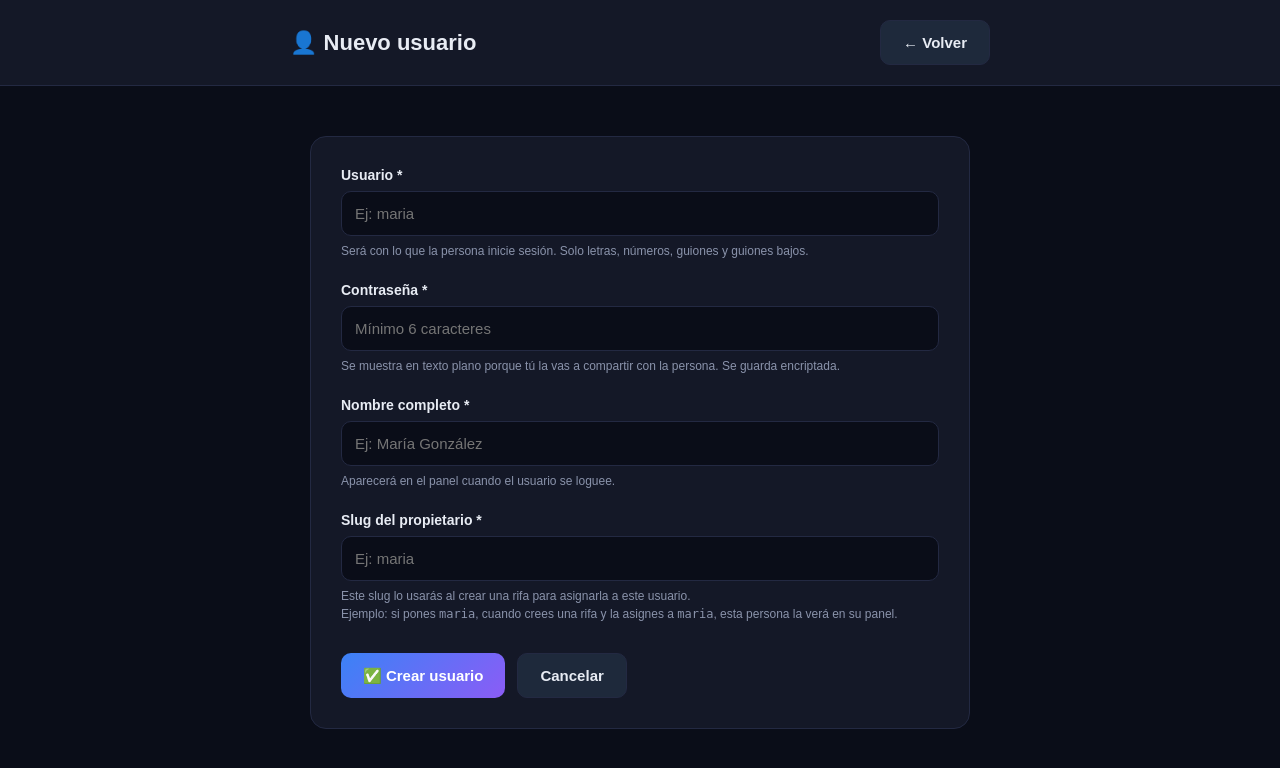
After one commit to redllinas1248/sorteos, a Flask app: page /rifas/admin/admins/nuevo in a window 1280 px wide. The commit adds this page. Shown: the top 768 px of the page. Run offline with Flask 3, Linux system fonts and the light colour scheme; the visitor is signed in with stand-in values (Sample User, id 1).

Commit message:
Agregar panel de gestion de usuarios

```diff
--- a/app.py
+++ b/app.py
@@ -1,6 +1,6 @@
 import os
 import secrets
-
+from werkzeug.security import generate_password_hash
 from datetime import (
     datetime,
     timedelta,
@@ -2134,6 +2134,249 @@ def clonar_rifa(rifa_id):
         db.close()
 
 # ============================================================
+# ADMIN: GESTIÓN DE USUARIOS RESTRINGIDOS
+# Solo el super admin puede crear/editar usuarios para
+# que vean las estadísticas de sus propias rifas.
+# ============================================================
+
+@app.route("/rifas/admin/admins")
+@admin_required
+def admin_usuarios():
+
+    db = get_db()
+
+    try:
+
+        cursor = db.cursor()
+
+        cursor.execute("""
+            SELECT
+                id,
+                username,
+                nombre,
+                propietario_slug,
+                activo,
+                ultimo_acceso,
+                creado_en
+            FROM sp_admins
+            ORDER BY creado_en DESC
+        """)
+
+        usuarios = cursor.fetchall()
+
+        return render_template(
+            "admin_usuarios.html",
+            usuarios=usuarios
+        )
+
+    finally:
+
+        db.close()
+
+
+@app.route("/rifas/admin/admins/nuevo")
+@admin_required
+def nuevo_admin():
+    return render_template("nuevo_admin.html")
+
+
+@app.route("/rifas/admin/admins/nuevo", methods=["POST"])
+@admin_required
+def crear_admin():
+
+    username = request.form.get("username", "").strip().lower()
+    password = request.form.get("password", "").strip()
+    nombre = request.form.get("nombre", "").strip()
+    propietario_slug = request.form.get("propietario_slug", "").strip().lower()
+
+    # Validaciones
+    if not username or not password or not nombre or not propietario_slug:
+        flash("Todos los campos son obligatorios.", "error")
+        return redirect(url_for("nuevo_admin"))
+
+    if len(username) < 3 or len(username) > 50:
+        flash("El usuario debe tener entre 3 y 50 caracteres.", "error")
+        return redirect(url_for("nuevo_admin"))
+
+    if len(password) < 6:
+        flash("La contraseña debe tener al menos 6 caracteres.", "error")
+        return redirect(url_for("nuevo_admin"))
+
+    if not username.replace("-", "").replace("_", "").isalnum():
+        flash("El usuario solo puede tener letras, números, guiones y guiones bajos.", "error")
+        return redirect(url_for("nuevo_admin"))
+
+    if not propietario_slug.replace("-", "").replace("_", "").isalnum():
+        flash("El slug del propietario solo puede tener letras, números, guiones y guiones bajos.", "error")
+        return redirect(url_for("nuevo_admin"))
+
+    db = get_db()
+
+    try:
+
+        cursor = db.cursor()
+
+        # Verificar que el username no exista
+        cursor.execute(
+            "SELECT id FROM sp_admins WHERE username = %s",
+            (username,)
+        )
+
+        if cursor.fetchone():
+            flash("Ese nombre de usuario ya existe.", "error")
+            return redirect(url_for("nuevo_admin"))
+
+        # Verificar que el slug no exista
+        cursor.execute(
+            "SELECT id FROM sp_admins WHERE propietario_slug = %s",
+            (propietario_slug,)
+        )
+
+        if cursor.fetchone():
+            flash("Ya existe un usuario con ese slug de propietario.", "error")
+            return redirect(url_for("nuevo_admin"))
+
+        # Hashear el password
+        password_hash = generate_password_hash(password)
+
+        cursor.execute("""
+            INSERT INTO sp_admins (
+                username,
+                password_hash,
+                nombre,
+                propietario_slug,
+                activo
+            )
+            VALUES (%s, %s, %s, %s, TRUE)
+        """, (
+            username,
+            password_hash,
+            nombre,
+            propietario_slug
+        ))
+
+        db.commit()
+
+        flash(
+            f"Usuario '{username}' creado correctamente.",
+            "success"
+        )
+
+        return redirect(url_for("admin_usuarios"))
+
+    except Exception as error:
+
+        db.rollback()
+
+        print("ERROR AL CREAR ADMIN:", error)
+
+        flash("Ocurrió un error al crear el usuario.", "error")
+
+        return redirect(url_for("nuevo_admin"))
+
+    finally:
+
+        db.close()
+
+
+@app.route("/rifas/admin/admins/toggle/<int:admin_id>", methods=["POST"])
+@admin_required
+def toggle_admin(admin_id):
+
+    db = get_db()
+
+    try:
+
+        cursor = db.cursor()
+
+        cursor.execute("""
+            UPDATE sp_admins
+            SET activo = NOT activo
+            WHERE id = %s
+            RETURNING activo, username
+        """, (admin_id,))
+
+        resultado = cursor.fetchone()
+
+        if resultado:
+
+            db.commit()
+
+            estado = "activado" if resultado["activo"] else "desactivado"
+
+            flash(
+                f"Usuario '{resultado['username']}' {estado}.",
+                "success"
+            )
+
+        else:
+
+            db.rollback()
+
+            flash("Usuario no encontrado.", "error")
+
+    except Exception as error:
+
+        db.rollback()
+
+        print("ERROR AL TOGGLE ADMIN:", error)
+
+        flash("Ocurrió un error.", "error")
+
+    finally:
+
+        db.close()
+
+    return redirect(url_for("admin_usuarios"))
+
+
+@app.route("/rifas/admin/admins/eliminar/<int:admin_id>", methods=["POST"])
+@admin_required
+def eliminar_admin(admin_id):
+
+    db = get_db()
+
+    try:
+
+        cursor = db.cursor()
+
+        cursor.execute(
+            "DELETE FROM sp_admins WHERE id = %s RETURNING username",
+            (admin_id,)
+        )
+
+        resultado = cursor.fetchone()
+
+        if resultado:
+
+            db.commit()
+
+            flash(
+                f"Usuario '{resultado['username']}' eliminado.",
+                "success"
+            )
+
+        else:
+
+            db.rollback()
+
+            flash("Usuario no encontrado.", "error")
+
+    except Exception as error:
+
+        db.rollback()
+
+        print("ERROR AL ELIMINAR ADMIN:", error)
+
+        flash("Ocurrió un error al eliminar el usuario.", "error")
+
+    finally:
+
+        db.close()
+
+    return redirect(url_for("admin_usuarios"))
+
+# ============================================================
 # EJECUCIÓN LOCAL
 # ============================================================
 
--- /dev/null
+++ b/templates/nuevo_admin.html
@@ -0,0 +1,126 @@
+<!DOCTYPE html>
+<html lang="es">
+<head>
+    <meta charset="UTF-8">
+    <meta name="viewport" content="width=device-width, initial-scale=1.0">
+    <title>Nuevo usuario admin</title>
+    <style>
+        * { box-sizing: border-box; }
+        body { margin: 0; font-family: Arial, sans-serif; background: #0a0d18; color: #e8ecf4; }
+        header { background: #141827; border-bottom: 1px solid #232942; padding: 20px; }
+        header .contenedor { max-width: 700px; margin: auto; display: flex; justify-content: space-between; align-items: center; gap: 15px; flex-wrap: wrap; }
+        header h1 { margin: 0; font-size: 22px; }
+        main { max-width: 700px; margin: 30px auto; padding: 20px; }
+        .formulario { background: #141827; border: 1px solid #232942; border-radius: 16px; padding: 30px; }
+        .campo { margin-bottom: 22px; }
+        label { display: block; margin-bottom: 8px; font-weight: bold; font-size: 14px; }
+        input { width: 100%; padding: 13px; background: #0a0d18; border: 1px solid #232942; border-radius: 10px; font-size: 15px; font-family: inherit; color: #e8ecf4; transition: 0.2s; }
+        input:focus { outline: none; border-color: #3b82f6; box-shadow: 0 0 0 3px rgba(59, 130, 246, 0.2); }
+        .ayuda { display: block; color: #8a93ab; font-size: 12px; margin-top: 6px; line-height: 1.5; }
+        .boton { border: none; padding: 13px 22px; border-radius: 10px; font-weight: bold; cursor: pointer; font-size: 15px; text-decoration: none; display: inline-flex; justify-content: center; align-items: center; font-family: inherit; transition: 0.2s; color: white; }
+        .guardar { background: linear-gradient(135deg, #3b82f6, #8b5cf6); }
+        .guardar:hover { transform: translateY(-1px); box-shadow: 0 8px 24px rgba(139, 92, 246, 0.4); }
+        .cancelar { background: #1e293b; border: 1px solid #232942; color: #e8ecf4; }
+        .cancelar:hover { background: #232942; }
+        .acciones { display: flex; gap: 12px; margin-top: 30px; flex-wrap: wrap; }
+        .flash { padding: 14px 18px; border-radius: 10px; margin-bottom: 20px; font-weight: bold; }
+        .flash.error { background: rgba(239, 68, 68, 0.15); color: #fca5a5; border: 1px solid rgba(239, 68, 68, 0.3); }
+    </style>
+</head>
+<body>
+
+<header>
+    <div class="contenedor">
+        <h1>👤 Nuevo usuario</h1>
+        <a href="{{ url_for('admin_usuarios') }}" class="boton cancelar">← Volver</a>
+    </div>
+</header>
+
+<main>
+
+    {% with mensajes = get_flashed_messages(with_categories=true) %}
+        {% if mensajes %}
+            {% for categoria, mensaje in mensajes %}
+                <div class="flash {{ categoria }}">{{ mensaje }}</div>
+            {% endfor %}
+        {% endif %}
+    {% endwith %}
+
+    <div class="formulario">
+
+        <form method="POST" action="{{ url_for('crear_admin') }}">
+
+            <div class="campo">
+                <label for="username">Usuario *</label>
+                <input
+                    type="text"
+                    id="username"
+                    name="username"
+                    maxlength="50"
+                    minlength="3"
+                    required
+                    placeholder="Ej: maria"
+                    autocomplete="off"
+                >
+                <span class="ayuda">Será con lo que la persona inicie sesión. Solo letras, números, guiones y guiones bajos.</span>
+            </div>
+
+            <div class="campo">
+                <label for="password">Contraseña *</label>
+                <input
+                    type="text"
+                    id="password"
+                    name="password"
+                    minlength="6"
+                    required
+                    placeholder="Mínimo 6 caracteres"
+                >
+                <span class="ayuda">Se muestra en texto plano porque tú la vas a compartir con la persona. Se guarda encriptada.</span>
+            </div>
+
+            <div class="campo">
+                <label for="nombre">Nombre completo *</label>
+                <input
+                    type="text"
+                    id="nombre"
+                    name="nombre"
+                    maxlength="200"
+                    required
+                    placeholder="Ej: María González"
+                >
+                <span class="ayuda">Aparecerá en el panel cuando el usuario se loguee.</span>
+            </div>
+
+            <div class="campo">
+                <label for="propietario_slug">Slug del propietario *</label>
+                <input
+                    type="text"
+                    id="propietario_slug"
+                    name="propietario_slug"
+                    maxlength="50"
+                    required
+                    placeholder="Ej: maria"
+                >
+                <span class="ayuda">
+                    Este slug lo usarás al crear una rifa para asignarla a este usuario.<br>
+                    Ejemplo: si pones <code>maria</code>, cuando crees una rifa y la asignes a <code>maria</code>, esta persona la verá en su panel.
+                </span>
+            </div>
+
+            <div class="acciones">
+                <button type="submit" class="boton guardar">
+                    ✅ Crear usuario
+                </button>
+                <a href="{{ url_for('admin_usuarios') }}" class="boton cancelar">
+                    Cancelar
+                </a>
+            </div>
+
+        </form>
+
+    </div>
+
+</main>
+
+</body>
+</html>
```
Also changed, not shown: templates/admin_rifas.html (+4 -4 lines), templates/admin_usuarios.html (added, +143 -0 lines).
